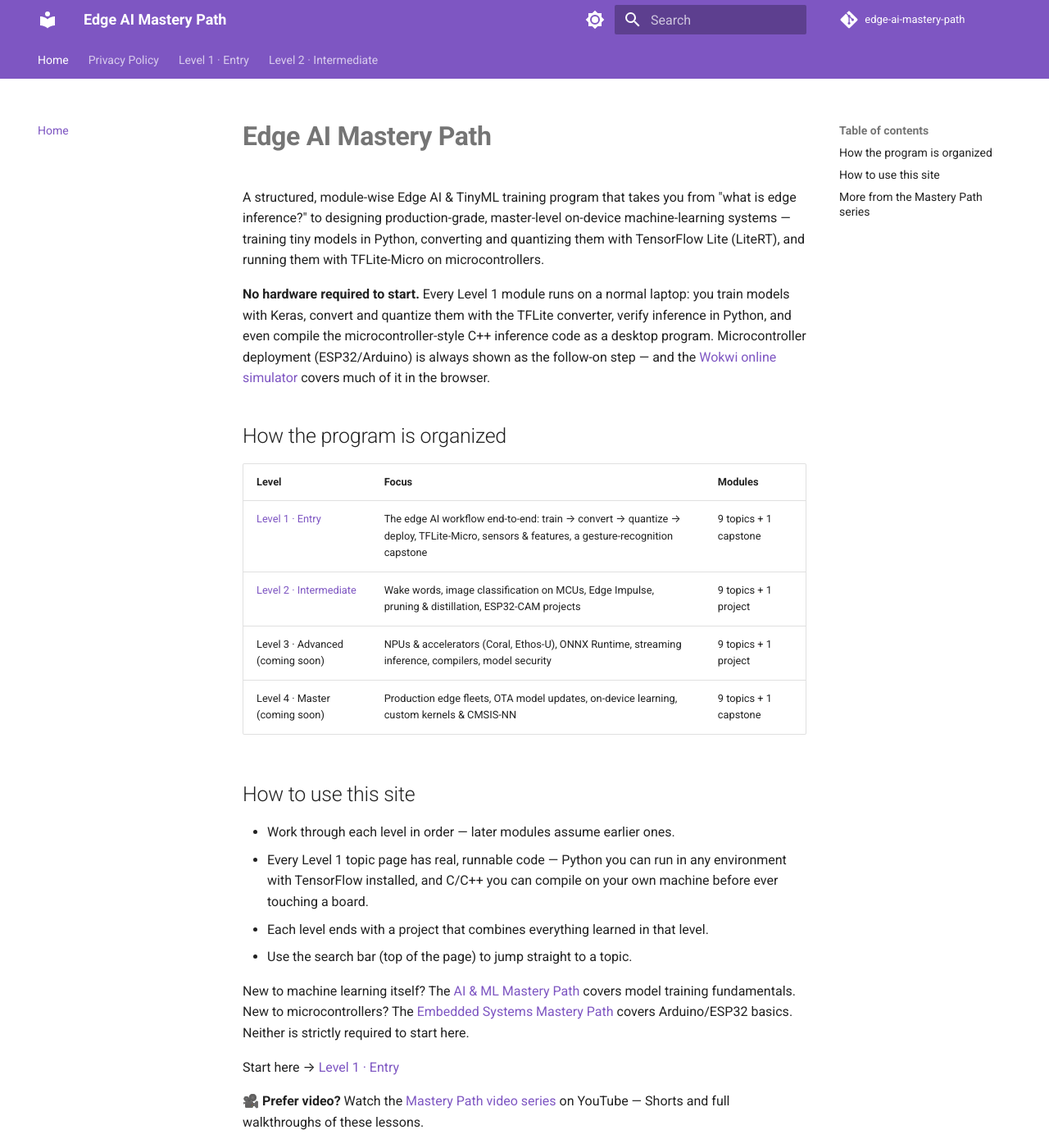
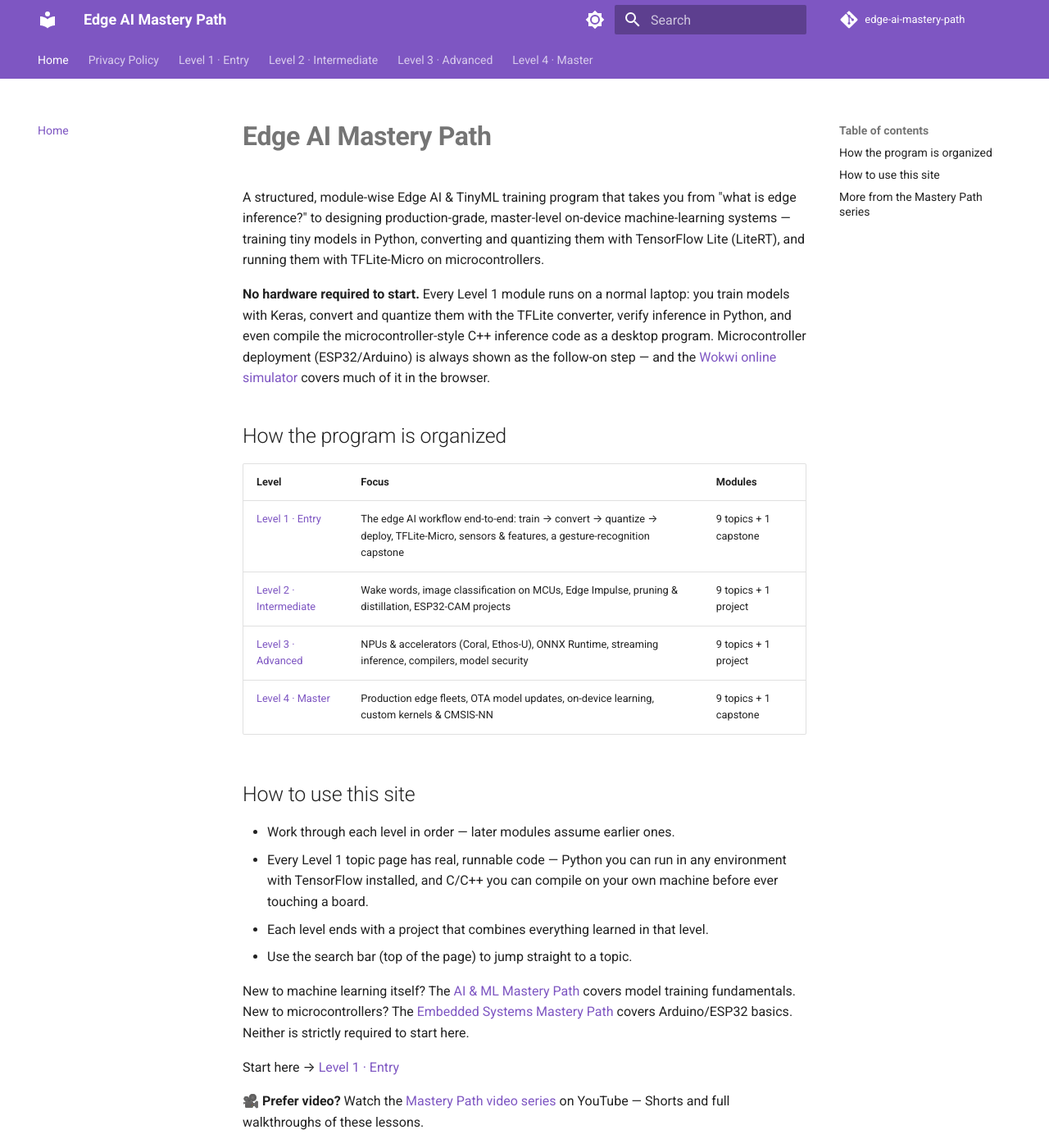
Before and after one commit to SIGILIPELLI/edge-ai-mastery-path, an MkDocs documentation site: the page built from docs/index.md, in a window 1280 px wide and 1400 px high. Shown: the whole window at 82% size. Built offline with MkDocs 1.6.1 and Material for MkDocs 9.7.7, drawn with Linux system fonts in a browser that asks for light colours; comment, search, counter and statistics services are not loaded; part of the change alters nothing that is shown.

Commit message:
Restore finished level(s) to nav/sitemap/homepage
Co-Authored-By: Claude Opus 5 <noreply@anthropic.com>

```diff
--- a/docs/index.md
+++ b/docs/index.md
@@ -25,8 +25,8 @@ in the browser.
 |-------|-------|---------|
 | [Level 1 · Entry](level-1/index.md) | The edge AI workflow end-to-end: train → convert → quantize → deploy, TFLite-Micro, sensors & features, a gesture-recognition capstone | 9 topics + 1 capstone |
 | [Level 2 · Intermediate](level-2/index.md) | Wake words, image classification on MCUs, Edge Impulse, pruning & distillation, ESP32-CAM projects | 9 topics + 1 project |
-| Level 3 · Advanced (coming soon) | NPUs & accelerators (Coral, Ethos-U), ONNX Runtime, streaming inference, compilers, model security | 9 topics + 1 project |
-| Level 4 · Master (coming soon) | Production edge fleets, OTA model updates, on-device learning, custom kernels & CMSIS-NN | 9 topics + 1 capstone |
+| [Level 3 · Advanced](level-3/index.md) | NPUs & accelerators (Coral, Ethos-U), ONNX Runtime, streaming inference, compilers, model security | 9 topics + 1 project |
+| [Level 4 · Master](level-4/index.md) | Production edge fleets, OTA model updates, on-device learning, custom kernels & CMSIS-NN | 9 topics + 1 capstone |
 
 ## How to use this site
 
--- a/mkdocs.yml
+++ b/mkdocs.yml
@@ -74,7 +74,27 @@ nav:
       - "Person Detection (Visual Wake Words)": level-2/08-person-detection.md
       - "Optimizing Memory & Latency on MCUs": level-2/09-memory-latency-optimization.md
       - "Project — Voice-Controlled Device": level-2/10-project-voice-controlled-device.md
-# --- auto-pruned stub levels (see AdSense low-value-content fix) ---
-exclude_docs: |
-  level-3/*.md
-  level-4/*.md
+  - "Level 3 · Advanced":
+      - Overview: level-3/index.md
+      - "Edge NPUs & Accelerators (Coral Edge TPU)": level-3/01-npus-accelerators-coral.md
+      - "Vendor NPU Toolchains (i.MX, Ethos-U)": level-3/02-vendor-npu-toolchains.md
+      - "ONNX Runtime for Edge Inference": level-3/03-onnx-runtime.md
+      - "Streaming Inference Pipelines": level-3/04-streaming-inference.md
+      - "Object Detection on Edge Devices": level-3/05-object-detection-edge.md
+      - "ML Compiler Stacks (TVM, IREE)": level-3/06-ml-compiler-stacks.md
+      - "Model Security on Edge Devices": level-3/07-model-security.md
+      - "Multi-Model Sensor Fusion": level-3/08-multi-model-sensor-fusion.md
+      - "Benchmarking with MLPerf Tiny": level-3/09-benchmarking-mlperf-tiny.md
+      - "Project: Accelerated Vision Node": level-3/10-project-accelerated-vision-node.md
+  - "Level 4 · Master":
+      - Overview: level-4/index.md
+      - "Production Edge AI Architecture": level-4/01-production-edge-ai-architecture.md
+      - "OTA Model Updates": level-4/02-ota-model-updates.md
+      - "Fleet Monitoring & Drift Detection": level-4/03-fleet-monitoring-drift.md
+      - "On-Device Learning": level-4/04-on-device-learning.md
+      - "Federated Learning": level-4/05-federated-learning.md
+      - "Custom Kernels with CMSIS-NN": level-4/06-custom-kernels-cmsis-nn.md
+      - "Ultra-Low-Power Inference": level-4/07-ultra-low-power-inference.md
+      - "Hardware/Software Co-Design": level-4/08-hardware-codesign.md
+      - "Privacy, Safety & Compliance": level-4/09-privacy-safety-compliance.md
+      - "Capstone: Production Edge AI System": level-4/10-capstone-production-edge-ai.md
```
